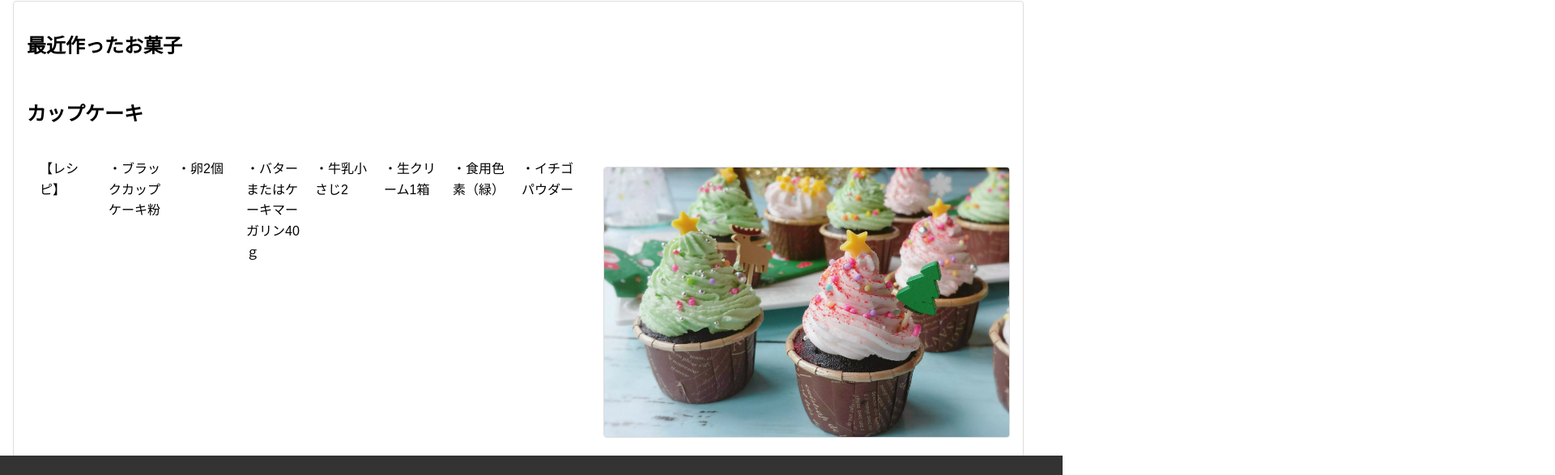
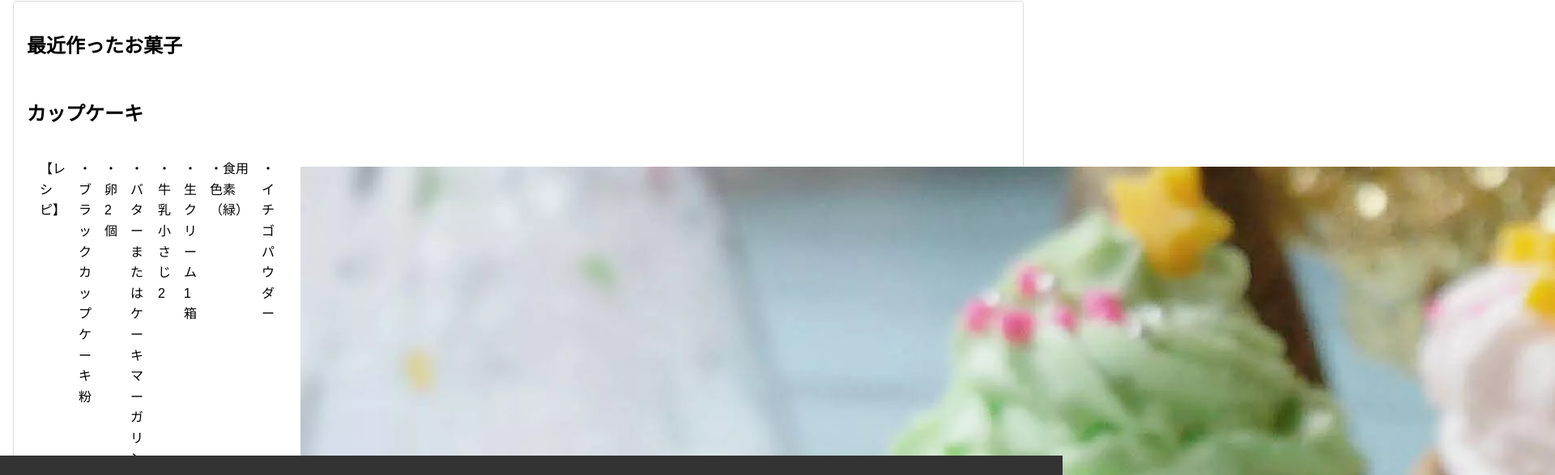
Before and after one commit to nattyanhiro/-, a plain HTML site: page index.html in a window 1280 px wide. Shown: the part 141-728 px from the top of the page at 81% size, 1920 px wide, since content can reach past the window. Drawn offline with Linux system fonts and the light colour scheme.

Commit message:
Update index.html

```diff
--- a/index.html
+++ b/index.html
@@ -49,18 +49,6 @@
             line-height: 2rem; /* フッター内のテキストの縦位置調整 */
         }
 
-        /* 画像を中央に寄せ、サイズを調整 */
-        .image-center {
-            text-align: center;
-        }
-
-        .image-center img {
-            width:500px;
-            height: auto;
-            border: 1px solid #ddd; /* 任意で画像の周りにボーダーを追加 */
-            border-radius: 4px; /* 任意で画像の角を丸める */
-        }
-
         .flex{
            display: flex;
            justify-content: space-between;
```
